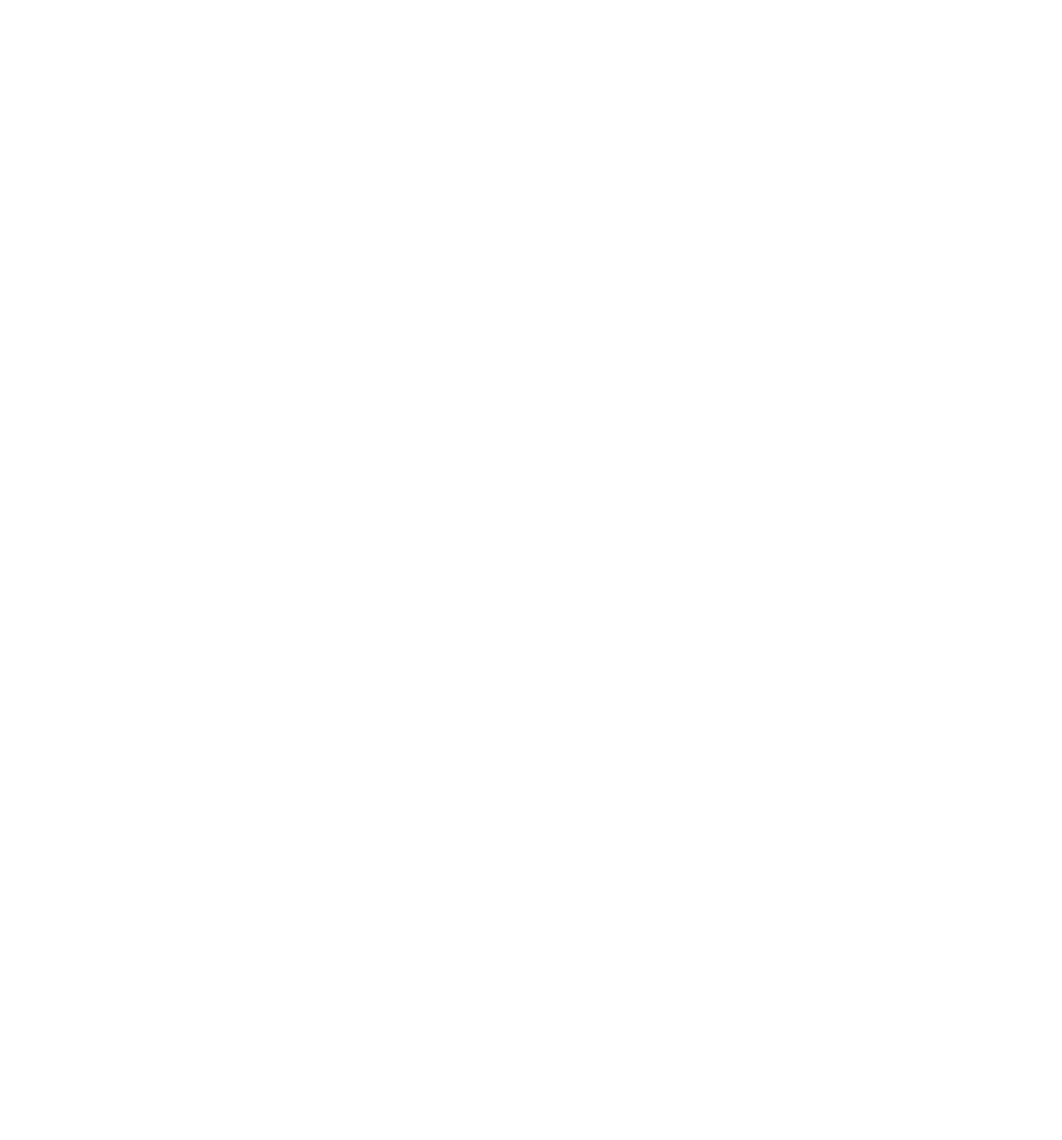
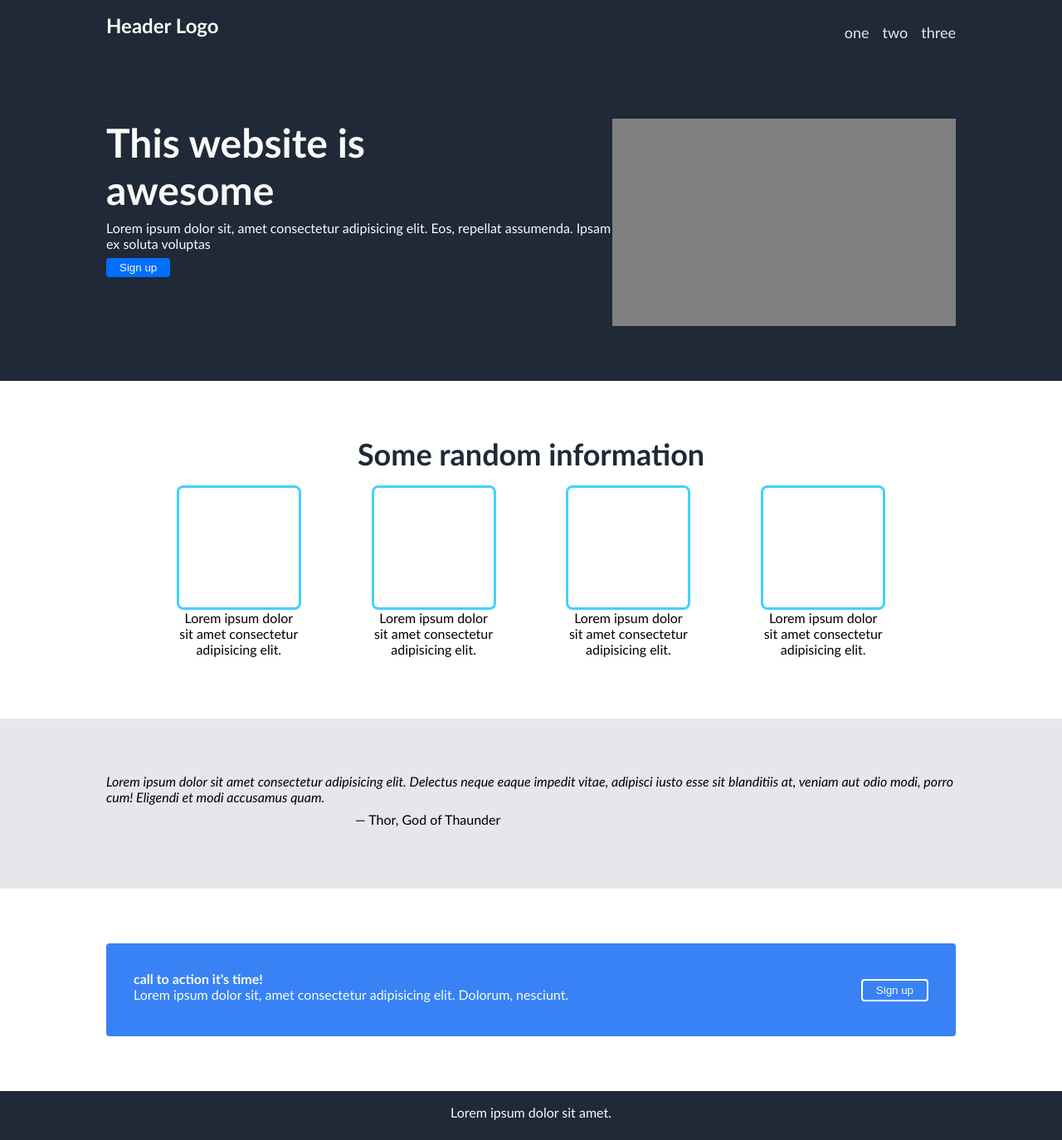
Before and after one commit to peterzaz1/portfolio, a plain HTML site: page index.html in a window 1280 px wide. Shown: the whole page at 83% size. Before the commit the page ends 800 px from the top, so only its background shows below. Drawn offline with Linux system fonts and the light colour scheme.

Commit message:
made a simple portfolio site

```diff
--- a/index.html
+++ b/index.html
@@ -6,5 +6,80 @@
     <title>Document</title>
     <link rel="stylesheet" href="style.css" />
   </head>
-  <body></body>
+  <body>
+    <div class="header">
+      <h3 id="logo">Header Logo</h3>
+      <div class="links">
+        <div><a href="index.html">one</a></div>
+        <div><a href="index.html">two</a></div>
+        <div><a href="index.html">three</a></div>
+      </div>
+    </div>
+    <div class="content">
+      <div>
+        <h1>This website is <br />awesome</h1>
+        <p>
+          Lorem ipsum dolor sit, amet consectetur adipisicing elit. Eos,
+          repellat assumenda. Ipsam ex soluta voluptas
+        </p>
+        <button id="sign-up">Sign up</button>
+      </div>
+      <div class="main-img"></div>
+    </div>
+    <div class="info-cont">
+      <h3>Some random information</h3>
+      <ul class="info">
+        <li>
+          <div>
+            <div class="img"></div>
+            <p>Lorem ipsum dolor sit amet consectetur adipisicing elit.</p>
+          </div>
+        </li>
+        <li>
+          <div>
+            <div class="img"></div>
+            <p>Lorem ipsum dolor sit amet consectetur adipisicing elit.</p>
+          </div>
+        </li>
+        <li>
+          <div>
+            <div class="img"></div>
+            <p>Lorem ipsum dolor sit amet consectetur adipisicing elit.</p>
+          </div>
+        </li>
+        <li>
+          <div>
+            <div class="img"></div>
+            <p>Lorem ipsum dolor sit amet consectetur adipisicing elit.</p>
+          </div>
+        </li>
+      </ul>
+    </div>
+    <div class="quote">
+      <blockquote>
+        <p>
+          <i>
+            Lorem ipsum dolor sit amet consectetur adipisicing elit. Delectus
+            neque eaque impedit vitae, adipisci iusto esse sit blanditiis at,
+            veniam aut odio modi, porro cum! Eligendi et modi accusamus quam.
+          </i>
+        </p>
+      </blockquote>
+      <p id="author">— Thor, God of Thaunder</p>
+    </div>
+    <div class="call">
+      <div>
+        <h4>call to action it's time!</h6>
+        <p>
+          Lorem ipsum dolor sit, amet consectetur adipisicing elit. Dolorum,
+          nesciunt.
+        </p>
+      </div>
+      <div><button id="call">Sign up</button></div>
+
+    </div>
+    <div class="fouter">
+      <p>Lorem ipsum dolor sit amet.</p>
+    </div>
+  </body>
 </html>
--- a/style.css
+++ b/style.css
@@ -3,3 +3,131 @@
   padding: 0;
   box-sizing: border-box;
 }
+
+body {
+  font-family: "Dm Sans", Trebuchet MS, sans-serif;
+}
+
+h1,
+p {
+  padding-bottom: 8px;
+}
+
+h1 {
+  font-size: 48px;
+  font-weight: 900;
+}
+
+#logo {
+  font-size: 24px;
+  color: #f9faf8;
+}
+
+.header {
+  display: flex;
+  justify-content: space-between;
+  align-items: center;
+  background-color: #1f2937;
+  padding: 16px 10%;
+  color: #f9faf8;
+}
+
+.links {
+  display: flex;
+  gap: 16px;
+}
+
+a {
+  color: #e5e7eb;
+  font-size: 18px;
+  text-decoration: none;
+}
+
+.content {
+  padding: 66px 10%;
+  background-color: #1f2937;
+  color: #f9faf8;
+  display: flex;
+}
+
+#sign-up {
+  background-color: rgb(0, 110, 255);
+  border: none;
+  padding: 4px 16px;
+  border-radius: 4px;
+  color: #f9faf8;
+}
+
+.info-cont {
+  padding: 66px 10%;
+}
+
+h3 {
+  text-align: center;
+  padding-bottom: 16px;
+  color: #1f2937;
+  font-size: 36px;
+}
+
+ul {
+  list-style: none;
+}
+
+.info {
+  display: flex;
+  justify-content: space-evenly;
+}
+
+.quote {
+  padding: 66px 10%;
+  background-color: #e5e7eb;
+}
+
+#author {
+  padding-left: 300px;
+}
+
+.call {
+  margin: 66px 10%;
+  padding: 33px 33px;
+  border-radius: 4px;
+  background-color: #3882f6;
+  display: flex;
+  justify-content: space-between;
+  color: #f9faf8;
+  align-items: center;
+}
+#call {
+  background-color: #3882f6;
+  border: 2px solid white;
+  border-radius: 4px;
+  padding: 4px 16px;
+  color: #f9faf8;
+}
+
+.fouter {
+  display: flex;
+  justify-content: center;
+  align-items: center;
+  margin-top: 66px;
+  padding: 16px;
+  background-color: #1f2937;
+  color: #f9faf8;
+}
+
+.main-img {
+  width: 500px;
+  height: 250px;
+  background-color: gray;
+}
+
+.img {
+  width: 150px;
+  height: 150px;
+  border: 3px solid rgb(67, 208, 255);
+  border-radius: 8px;
+}
+.img ~ p {
+  width: 150px;
+  text-align: center;
+}
```
